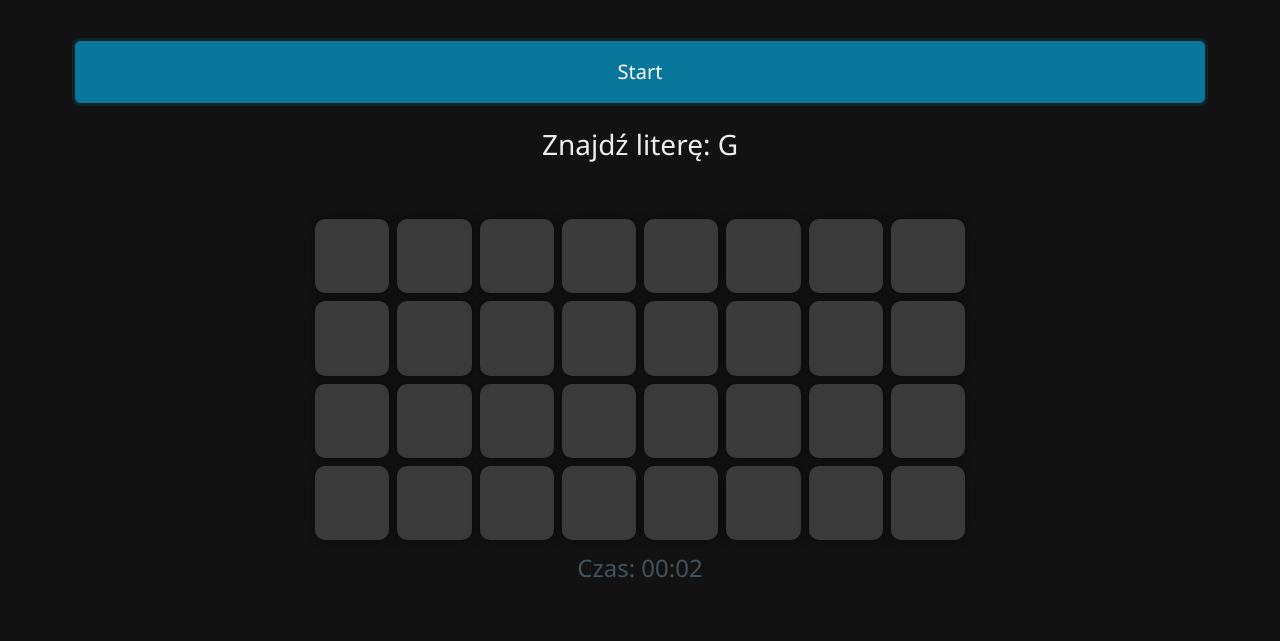
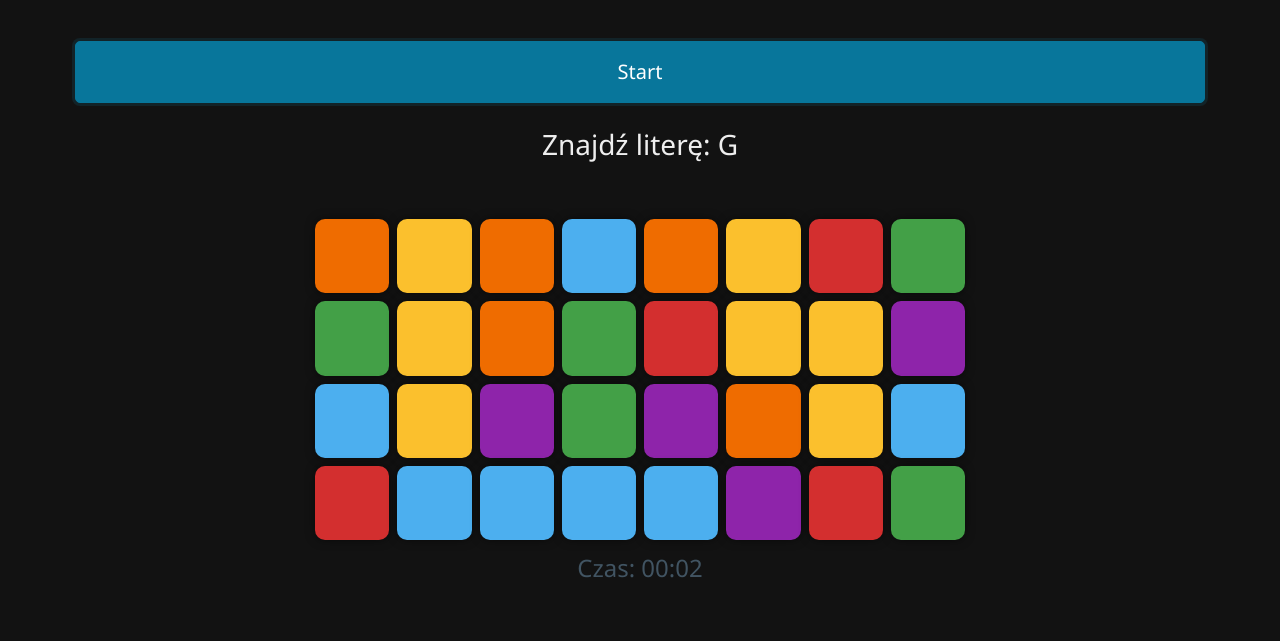
Before and after one commit to igelkottens/alfabet32, a plain HTML site: page index.html in a window 1280 px wide. Both pictures are taken after a click on the button "Start". Shown: the part 159-800 px from the top of the page. Drawn offline with nearby package versions, Linux system fonts and the light colour scheme.

Commit message:
Update index.html

```diff
--- a/index.html
+++ b/index.html
@@ -48,12 +48,11 @@
       transform: scale(1.05);
     }
     .covered {
-      background: #3a3a3a;
       color: transparent;
       box-shadow: 0 0 10px rgba(0,0,0,0.5);
     }
     .revealed {
-      background: #1e1e1e;
+      background: #1e1e1e !important;
       border: 2px solid #4cafef;
       color: #4cafef;
       text-shadow: 0 0 10px #4cafef;
@@ -204,7 +203,7 @@
         const div = document.createElement("div");
         div.className = "tile covered";
         div.textContent = letter;
-        div.style.setProperty("--cover-color", getRandomColor());
+        div.style.backgroundColor = getRandomColor(); // ✅ direct color fix
         div.addEventListener("click", () => handleClick(div, letter));
         grid.appendChild(div);
       });
```
